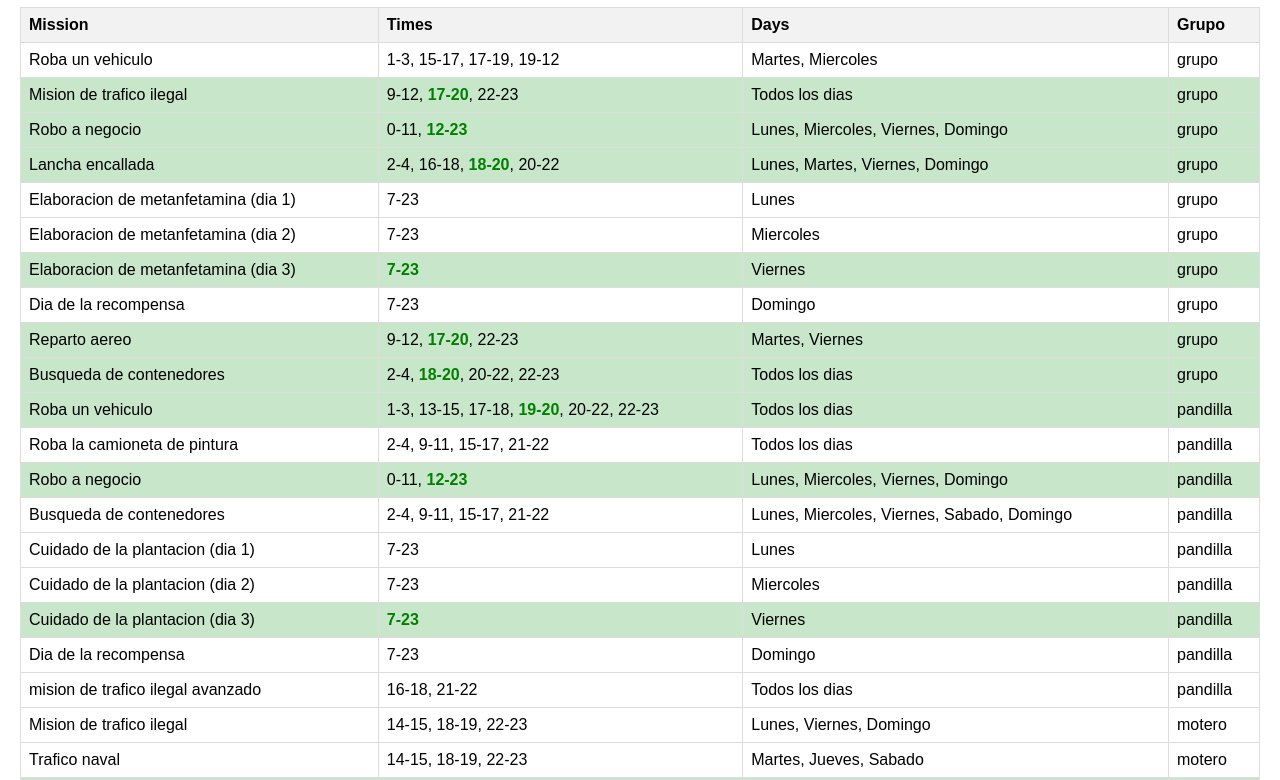
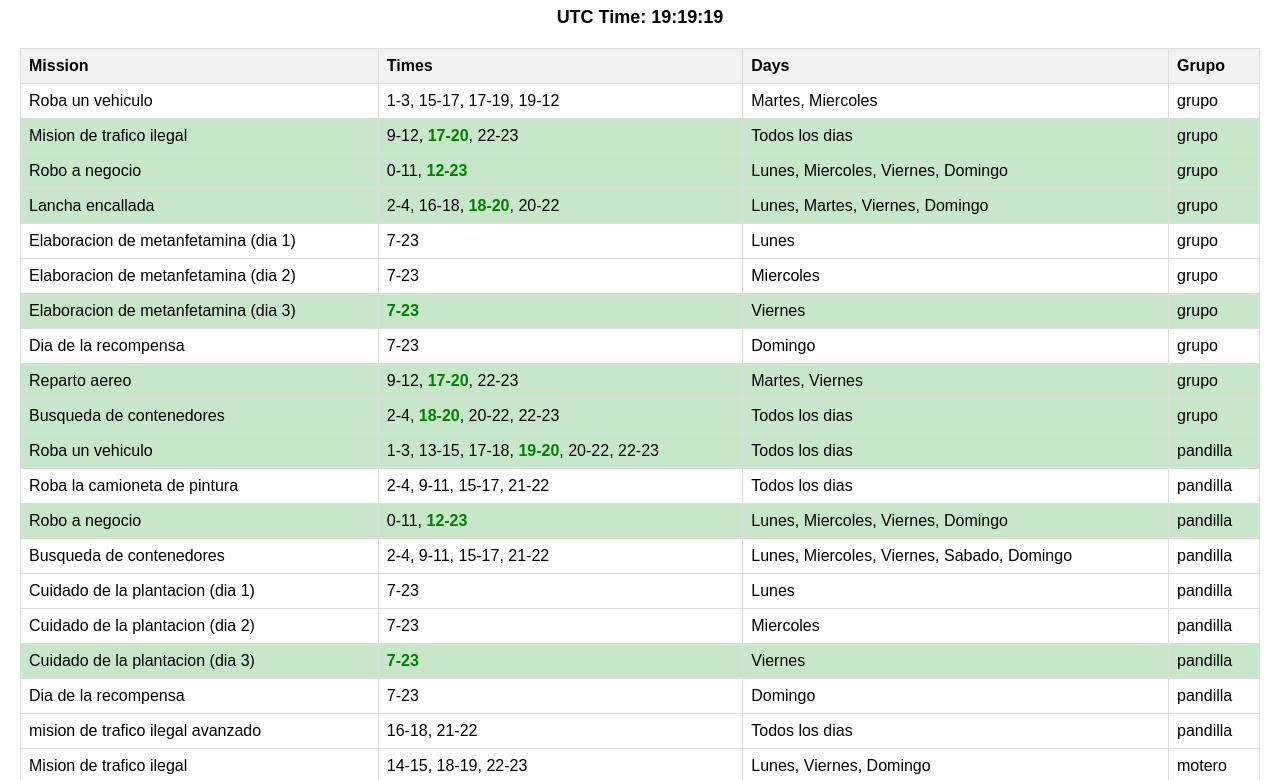
Before and after one commit to Peron4TheWin/misiones-hub, a plain HTML site: page index.html in a window 1280 px wide. Shown: the part 73-853 px from the top of the page. Drawn offline with Linux system fonts and the light colour scheme.

Commit message:
Added UTC Timer on top of webpage

```diff
--- a/index.html
+++ b/index.html
@@ -25,17 +25,23 @@
       background-color: #f2f2f2;
     }
     .available {
-      background-color: #c8e6c9;
+      background-color: #c8e6c9; /* Light green background for available missions */
     }
     .available-time {
-      color: green;
+      color: green; /* Green color for the available time */
       font-weight: bold;
+    }
+    #utcTimer {
+      font-size: 18px;
+      font-weight: bold;
+      margin-bottom: 20px;
+      text-align: center;
     }
   </style>
 </head>
 <body>
   <h1>Misiones disponibles</h1>
-
+  <div id="utcTimer">UTC Time: --:--:--</div>
   <table id="missionsTable">
     <thead>
       <tr>
@@ -46,12 +52,14 @@
       </tr>
     </thead>
     <tbody>
+      <!-- Filtered missions will appear here -->
     </tbody>
   </table>
 
   <script>
     const csvUrl = 'https://raw.githubusercontent.com/Peron4TheWin/misiones-hub/refs/heads/main/actividades.csv';
-      const dayNames = ["Lunes", "Martes", "Miercoles", "Jueves", "Viernes", "Sabado","Domingo"];
+
+    const dayNames = ["Lunes", "Martes", "Miercoles", "Jueves", "Viernes", "Sabado","Domingo"];
 
     function parseCSV(data) {
       const rows = data.trim().split('\n');
@@ -68,10 +76,9 @@
 
     function getMondayBasedUTCDay(date) {
       const day = date.getUTCDay();
-      return (day === 0) ? 6 : day - 1;
+      return (day === 0) ? 6 : day - 1; // Adjust so Monday = 0, Sunday = 6
     }
 
-    // Get current UTC time and day
     function getCurrentUTCInfo() {
       const now = new Date();
       return {
@@ -80,11 +87,10 @@
       };
     }
 
-
     function isTimeAvailable(timeRange, currentHour) {
       let [start, end] = timeRange;
       if (end < start) {
-        end += 24;
+        end += 24; // Adjust for time ranges that span midnight
       }
       return currentHour >= start && currentHour < end;
     }
@@ -114,7 +120,6 @@
         const highlightedTimes = mission.times.map(timeRange => {
           const isCurrentTimeAvailable = isTimeAvailable(timeRange, currentHour) &&
                                          (mission.days.includes(currentDay) || mission.days.includes(99));
-
           return isCurrentTimeAvailable
             ? `<span class="available-time">${timeRange[0]}-${timeRange[1]}</span>`
             : `${timeRange[0]}-${timeRange[1]}`;
@@ -132,19 +137,30 @@
       });
     }
 
-    // Fetch the CSV data and display available missions
     function fetchAndDisplayMissions() {
       fetch(csvUrl)
-        .then(response => response.text()) // Parse the response as text
+        .then(response => response.text())
         .then(data => {
           displayAvailableMissions(data);
         })
         .catch(error => console.error('Error fetching the CSV file:', error));
     }
 
-    // Run the fetch function on page load
-    window.onload = fetchAndDisplayMissions;
+    function updateUTCTimer() {
+      const now = new Date();
+      const utcTimeString = now.toUTCString().split(' ')[4]; // Extract time part from UTC string
+      document.getElementById('utcTimer').textContent = `UTC Time: ${utcTimeString}`;
+    }
+
+    function startUTCTimer() {
+      updateUTCTimer();
+      setInterval(updateUTCTimer, 1000); // Update every second
+    }
+
+    window.onload = function () {
+      startUTCTimer();
+      fetchAndDisplayMissions();
+    };
   </script>
-
 </body>
 </html>
```
